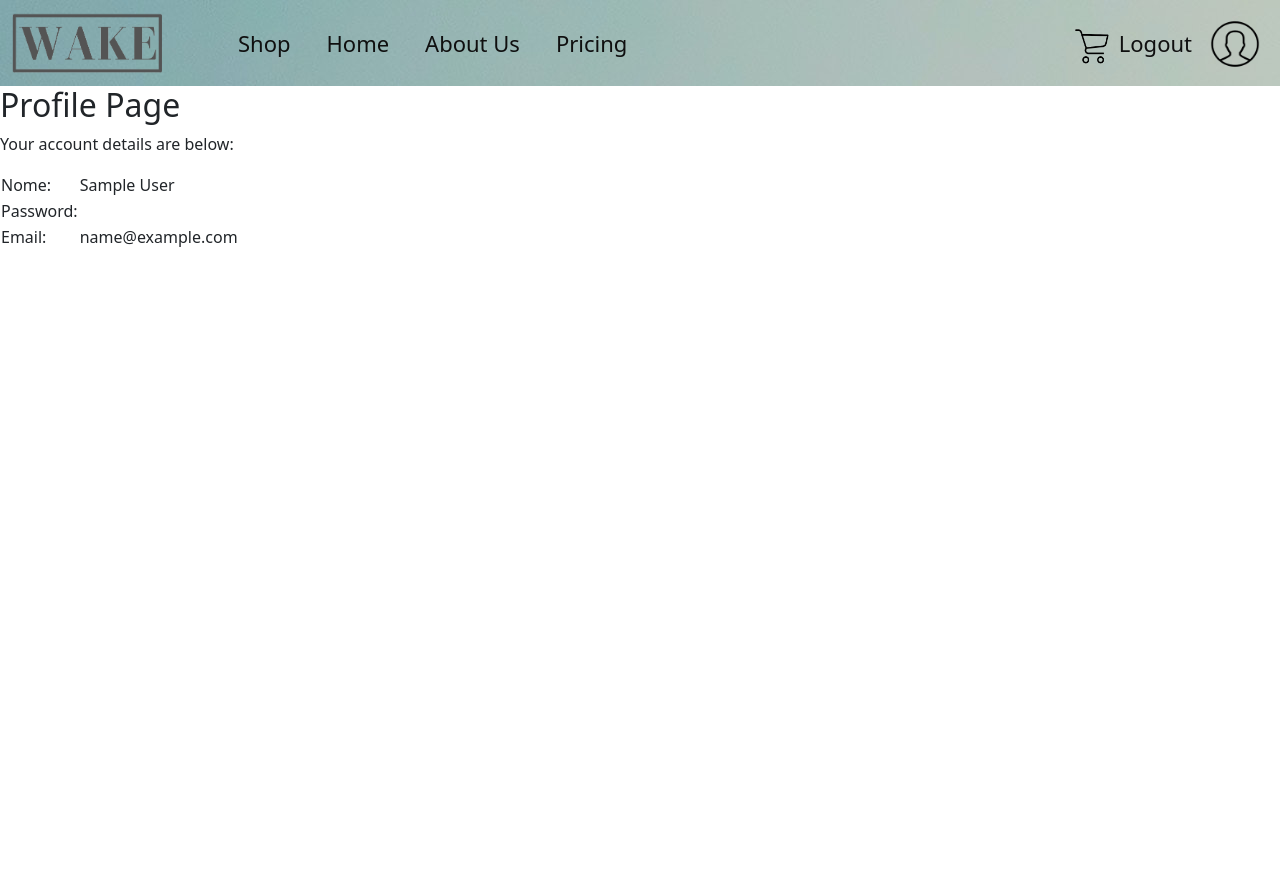
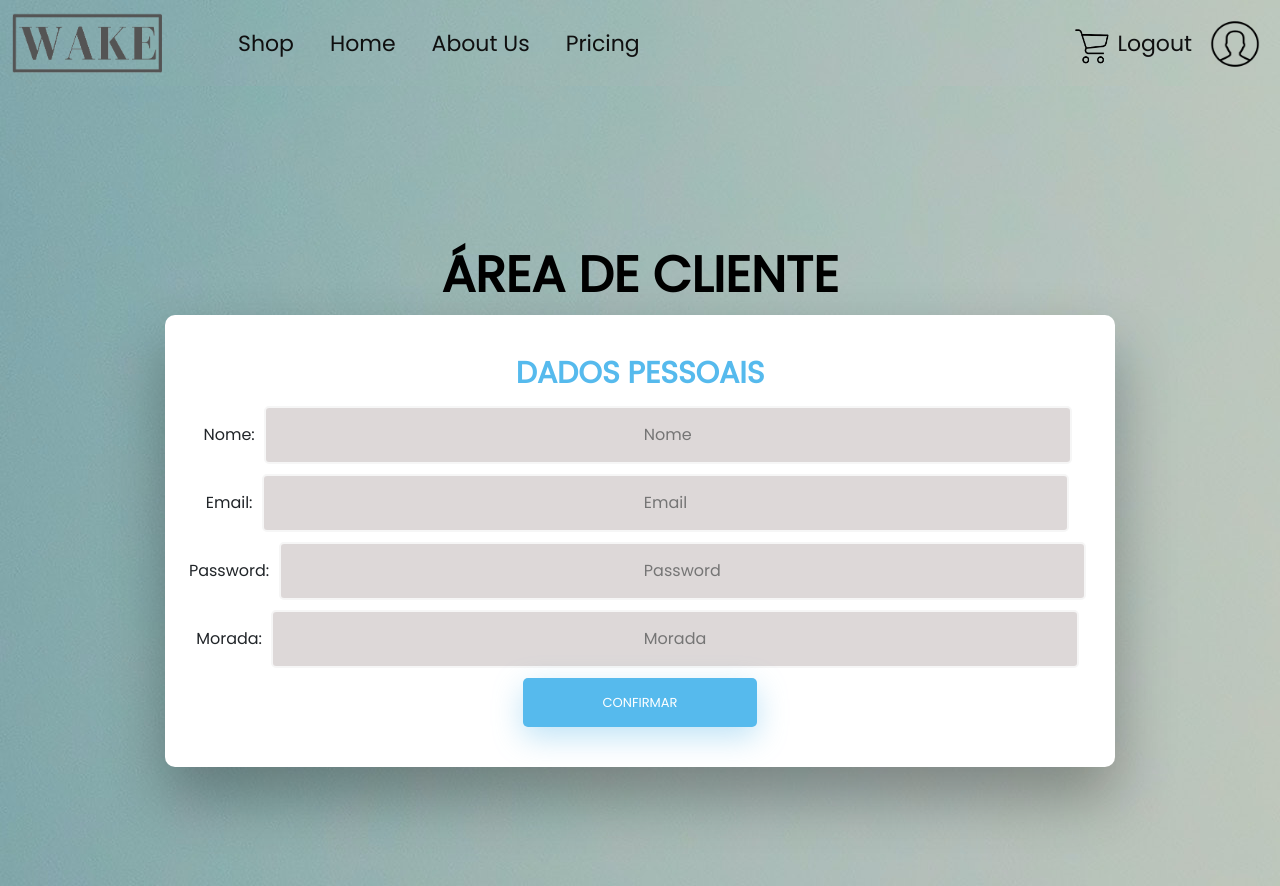
Before and after one commit to henrymmarques/wake, a Flask app: page /profile in a window 1280 px wide. Before the commit the page ends 247 px from the top, so only its background shows below. Run offline with Flask 2, Linux system fonts and the light colour scheme; the visitor is signed in with stand-in values (Sample User, id 1); some libraries are stand-ins or nearby versions.

Commit message:
profile bonito

```diff
--- a/flak/app.py
+++ b/flak/app.py
@@ -122,7 +122,7 @@ def profile():
         cursor.execute('SELECT * FROM cliente WHERE Nome = %s', (session['Nome'],))
         cliente = cursor.fetchone()
         # User is loggedin show them the home page
-        return render_template('profile.html', cliente=cliente)
+        return render_template('profile_test.html', cliente=cliente)
     # User is not loggedin redirect to login page
     return redirect(url_for('login'))
 
--- a/flak/templates/FormPessoal.html
+++ b/flak/templates/FormPessoal.html
@@ -24,7 +24,7 @@
 /* Style the button and place it in the middle of the container/image */
 .container .btn {
   position: absolute;
-  top: 50%;
+  top: 70%;
   left: 50%;
   transform: translate(-50%, -50%);
   -ms-transform: translate(-50%, -50%);
@@ -77,8 +77,4 @@
   {% endif %}
 </body>
 
-
-
-
-
 {% endblock %}
--- a/flak/templates/profile.html
+++ b/flak/templates/profile.html
@@ -31,10 +31,11 @@
         clear: both;
         display: table;
     }
+
 </style>
 
 
-<h2>Profile Page</h2>
+<h2>Área de Cliente</h2>
 
 <div>
     <p>Your account details are below:</p>
@@ -54,4 +55,5 @@
     </table>
 </div>
 
+
 {% endblock %}
--- /dev/null
+++ b/flak/templates/profile_test.html
@@ -0,0 +1,360 @@
+{% extends "base.html" %}
+{% block title %}{% endblock %}
+{% block content %}
+<style>
+    @import url('https://fonts.googleapis.com/css?family=Poppins');
+
+    /* BASIC */
+
+    html {
+        background-color: #3c3f41;
+    }
+
+    body {
+        font-family: "Poppins", sans-serif;
+        height: 100vh;
+    }
+
+    h2 {
+        text-align: center;
+        font-size: 16px;
+        font-weight: 600;
+        text-transform: uppercase;
+        display: inline-block;
+        margin: 40px 8px 10px 8px;
+        color: #cccccc;
+    }
+
+    .active,
+    .inactive-underlineHover,
+    .underlineHover {
+        color: #92badd;
+        text-decoration: none;
+        text-align: center;
+        font-size: 16px;
+        font-weight: 600;
+        text-transform: uppercase;
+        display: inline-block;
+        margin: 40px 8px 10px 8px;
+    }
+
+
+
+    /* STRUCTURE */
+
+    .wrapper {
+        display: flex;
+        align-items: center;
+        flex-direction: column;
+        justify-content: center;
+        width: 100%;
+        min-height: 100%;
+        padding: 20px;
+        background-image: url('https://raw.githubusercontent.com/hmpms-iscte/wake/main/wake_img/pexels-johannes-plenio-1103970.jpg');
+    }
+
+    #formContent {
+        -webkit-border-radius: 10px 10px 10px 10px;
+        border-radius: 10px 10px 10px 10px;
+        background: #fff;
+        padding: 30px;
+        width: 90%;
+        max-width: 950px;
+        position: relative;
+        padding: 0px;
+        -webkit-box-shadow: 0 30px 60px 0 rgba(0, 0, 0, 0.3);
+        box-shadow: 0 30px 60px 0 rgba(0, 0, 0, 0.3);
+        text-align: center;
+    }
+
+    #formFooter {
+        background-color: #f6f6f6;
+        border-top: 1px solid #dce8f1;
+        padding: 25px;
+        text-align: center;
+        -webkit-border-radius: 0 0 10px 10px;
+        border-radius: 0 0 10px 10px;
+    }
+
+
+
+    /* TABS */
+
+    h2.inactive {
+        color: #cccccc;
+    }
+
+    h2.active {
+        color: #0d0d0d;
+        border-bottom: 2px solid #5fbae9;
+    }
+
+
+
+    /* FORM TYPOGRAPHY*/
+
+    input[type=button],
+    input[type=submit],
+    input[type=reset] {
+        background-color: #56baed;
+        border: none;
+        color: white;
+        padding: 15px 80px;
+        text-align: center;
+        text-decoration: none;
+        display: inline-block;
+        text-transform: uppercase;
+        font-size: 13px;
+        -webkit-box-shadow: 0 10px 30px 0 rgba(95, 186, 233, 0.4);
+        box-shadow: 0 10px 30px 0 rgba(95, 186, 233, 0.4);
+        -webkit-border-radius: 5px 5px 5px 5px;
+        border-radius: 5px 5px 5px 5px;
+        margin: 5px 20px 40px 20px;
+        -webkit-transition: all 0.3s ease-in-out;
+        -moz-transition: all 0.3s ease-in-out;
+        -ms-transition: all 0.3s ease-in-out;
+        -o-transition: all 0.3s ease-in-out;
+        transition: all 0.3s ease-in-out;
+    }
+
+    input[type=button]:hover,
+    input[type=submit]:hover,
+    input[type=reset]:hover {
+        background-color: #39ace7;
+    }
+
+    input[type=button]:active,
+    input[type=submit]:active,
+    input[type=reset]:active {
+        -moz-transform: scale(0.95);
+        -webkit-transform: scale(0.95);
+        -o-transform: scale(0.95);
+        -ms-transform: scale(0.95);
+        transform: scale(0.95);
+    }
+
+    input[type=text],
+    input[type=password] {
+        background-color: #ddd8d8;
+        border: none;
+        color: #0d0d0d;
+        padding: 15px 32px;
+        text-align: center;
+        text-decoration: none;
+        display: inline-block;
+        font-size: 16px;
+        margin: 5px;
+        width: 85%;
+        border: 2px solid #f6f6f6;
+        -webkit-transition: all 0.5s ease-in-out;
+        -moz-transition: all 0.5s ease-in-out;
+        -ms-transition: all 0.5s ease-in-out;
+        -o-transition: all 0.5s ease-in-out;
+        transition: all 0.5s ease-in-out;
+        -webkit-border-radius: 5px 5px 5px 5px;
+        border-radius: 5px 5px 5px 5px;
+    }
+
+    input[type=text]:focus,
+    input[type=password]:focus {
+        background-color: #5fbae9;
+        border-bottom: 2px solid #3c3f41;
+    }
+
+    input[type=text]:placeholder,
+    input[type=password]:placeholder {
+        color: #cccccc;
+    }
+
+    /* ANIMATIONS */
+
+    /* Simple CSS3 Fade-in-down Animation */
+    .fadeInDown {
+        -webkit-animation-name: fadeInDown;
+        animation-name: fadeInDown;
+        -webkit-animation-duration: 1s;
+        animation-duration: 1s;
+        -webkit-animation-fill-mode: both;
+        animation-fill-mode: both;
+    }
+
+    @-webkit-keyframes fadeInDown {
+        0% {
+            opacity: 0;
+            -webkit-transform: translate3d(0, -100%, 0);
+            transform: translate3d(0, -100%, 0);
+        }
+
+        100% {
+            opacity: 1;
+            -webkit-transform: none;
+            transform: none;
+        }
+    }
+
+    @keyframes fadeInDown {
+        0% {
+            opacity: 0;
+            -webkit-transform: translate3d(0, -100%, 0);
+            transform: translate3d(0, -100%, 0);
+        }
+
+        100% {
+            opacity: 1;
+            -webkit-transform: none;
+            transform: none;
+        }
+    }
+
+    /* Simple CSS3 Fade-in Animation */
+    @-webkit-keyframes fadeIn {
+        from {
+            opacity: 0;
+        }
+
+        to {
+            opacity: 1;
+        }
+    }
+
+    @-moz-keyframes fadeIn {
+        from {
+            opacity: 0;
+        }
+
+        to {
+            opacity: 1;
+        }
+    }
+
+    @keyframes fadeIn {
+        from {
+            opacity: 0;
+        }
+
+        to {
+            opacity: 1;
+        }
+    }
+
+    .fadeIn {
+        opacity: 0;
+        -webkit-animation: fadeIn ease-in 1;
+        -moz-animation: fadeIn ease-in 1;
+        animation: fadeIn ease-in 1;
+
+        -webkit-animation-fill-mode: forwards;
+        -moz-animation-fill-mode: forwards;
+        animation-fill-mode: forwards;
+
+        -webkit-animation-duration: 1s;
+        -moz-animation-duration: 1s;
+        animation-duration: 1s;
+    }
+
+    .fadeIn.first {
+        -webkit-animation-delay: 0.4s;
+        -moz-animation-delay: 0.4s;
+        animation-delay: 0.4s;
+    }
+
+    .fadeIn.second {
+        -webkit-animation-delay: 0.6s;
+        -moz-animation-delay: 0.6s;
+        animation-delay: 0.6s;
+    }
+
+    .fadeIn.third {
+        -webkit-animation-delay: 0.8s;
+        -moz-animation-delay: 0.8s;
+        animation-delay: 0.8s;
+    }
+
+    .fadeIn.fourth {
+        -webkit-animation-delay: 1s;
+        -moz-animation-delay: 1s;
+        animation-delay: 1s;
+    }
+
+    /* Simple CSS3 Fade-in Animation */
+    .underlineHover:after,
+    .active:after,
+    .inactive-underlineHover:after {
+        display: block;
+        left: 0;
+        bottom: -10px;
+        width: 0;
+        height: 2px;
+        background-color: #56baed;
+        content: "";
+        transition: width 0.2s;
+    }
+
+    .underlineHover:hover,
+    .active:hover,
+    .inactive-underlineHover:hover {
+        color: #0d0d0d;
+    }
+
+    .underlineHover:hover:after,
+    .active:hover:after,
+    .inactive-underlineHover:hover:after {
+        width: 100%;
+    }
+
+
+
+    /* OTHERS */
+
+    *:focus {
+        outline: none;
+    }
+
+    #icon {
+        width: 35%;
+    }
+
+    * {
+        box-sizing: border-box;
+    }
+
+    .area_cliente {
+        color: black;
+        font-size: 50px;
+    }
+
+    .dados_pessoais {
+        color: #56baed;
+        font-size: 30px
+    }
+</style>
+
+
+
+
+<div class="wrapper fadeInDown">
+    <h2 class="area_cliente">Área de Cliente</h2>
+    <div id="formContent">
+        <h2 class="dados_pessoais">Dados Pessoais</h2>
+
+        <!-- Login Form -->
+        <form action="{{ url_for('login') }}" method="post">
+            <div>
+                <h>Nome:</h>
+                <input type="text" id="Nome" class="fadeIn second" name="Nome" placeholder="Nome" required>
+            </div>
+            <div>
+                <h>Email:</h>
+                <input type="text" id="Email" class="fadeIn second" name="Email" placeholder="Email" required>
+            </div>
+            <h>Password:</h>
+            <input type="password" id="password" class="fadeIn second" name="password" placeholder="Password" required>
+            <h>Morada:</h>
+            <input type="text" id="Morada" class="fadeIn second" name="Morada" placeholder="Morada" required>
+            <input type="submit" class="fadeIn fourth" value="Confirmar">
+        </form>
+    </div>
+</div>
+
+
+{% endblock %}
```
Also changed, not shown: flak/templates/test.js (+9 -12 lines).
